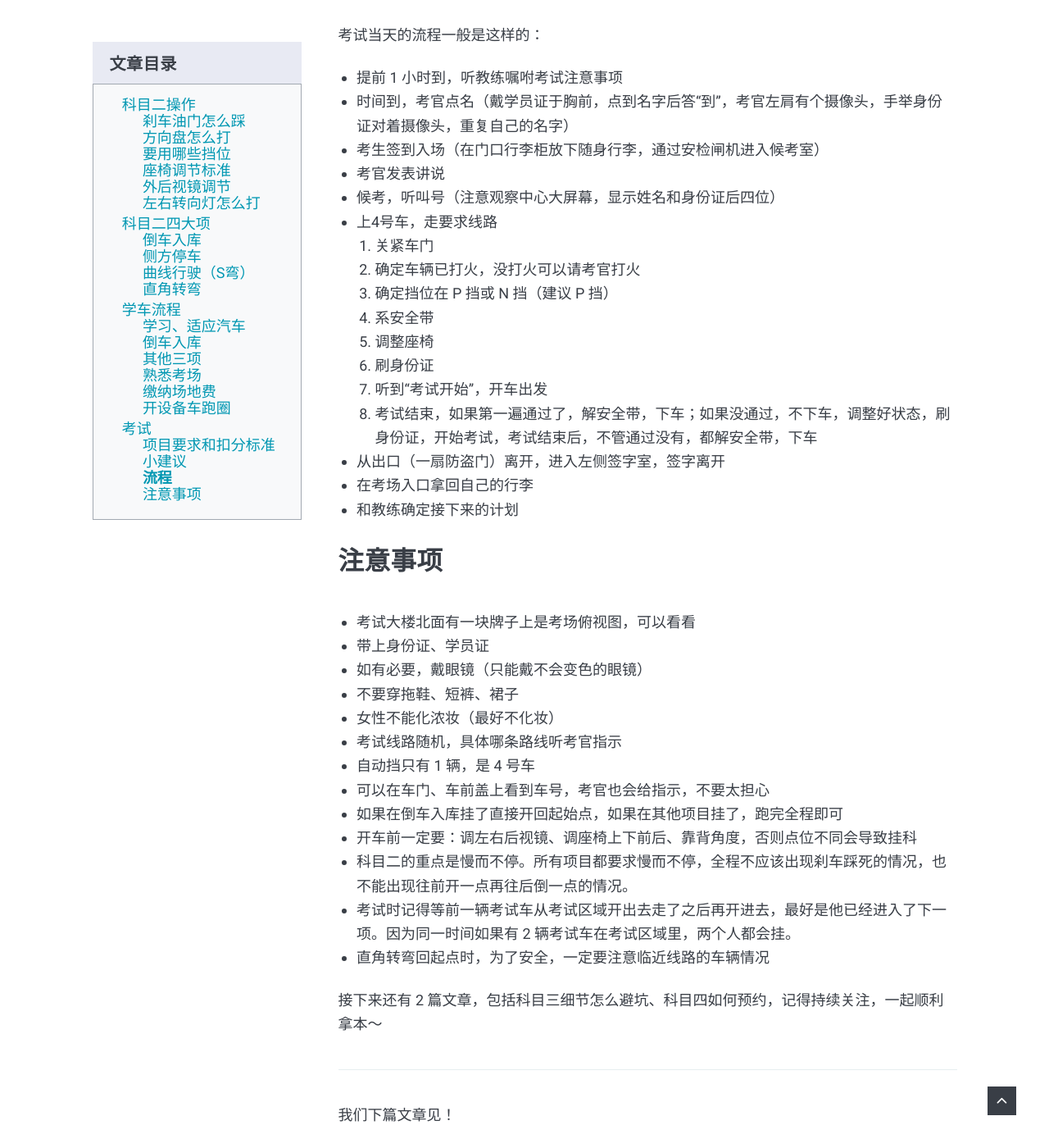
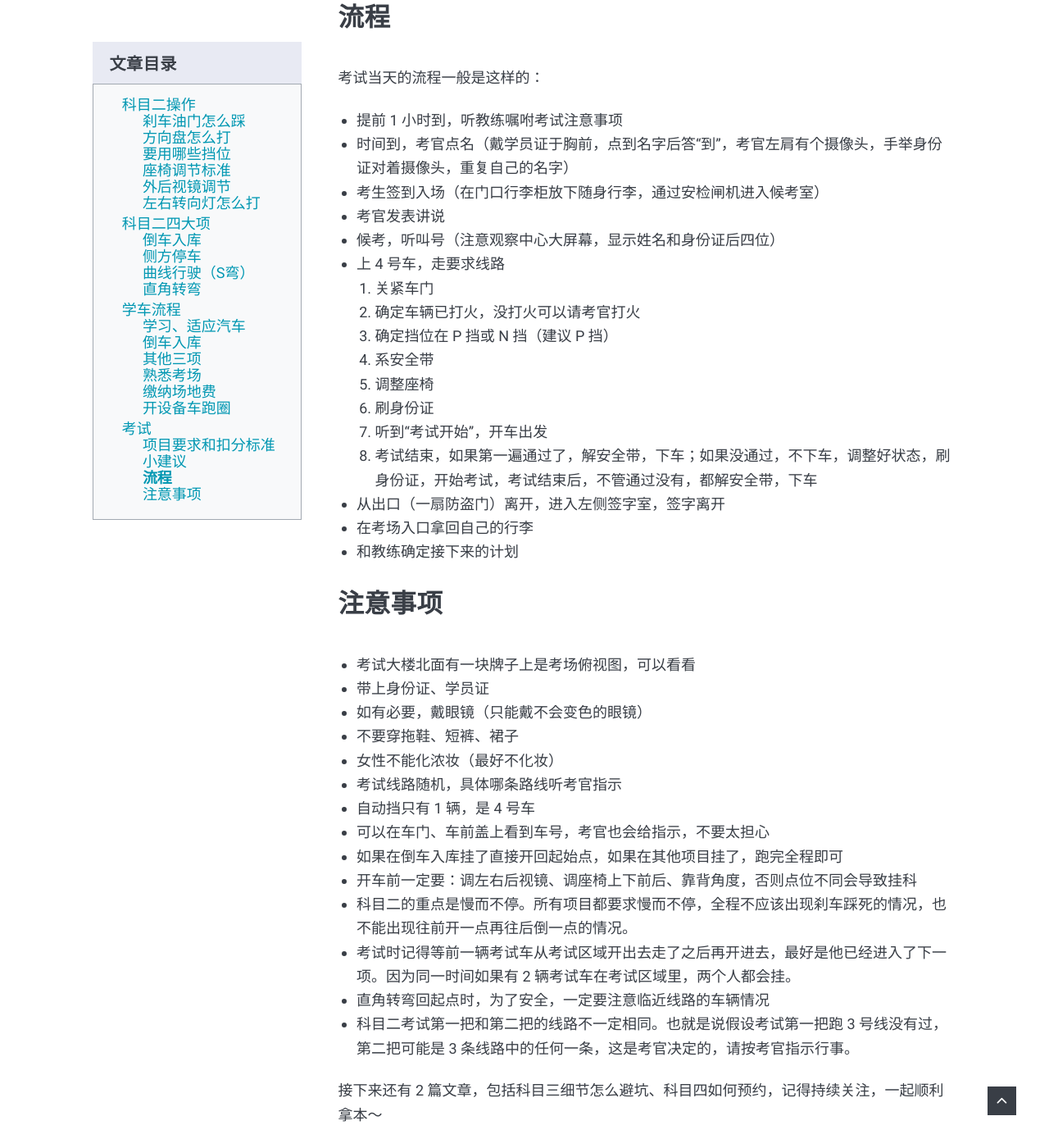
Before and after one commit to xiangxinotes/xiangxinotes.github.io, a Jekyll site: the page built from _posts/2026-02-13-jinghe-driving-test2-full-tutorial.markdown, in a window 1280 px wide and 1400 px high, scrolled down 14335 px. Shown: the whole window at 82% size. Built offline with Jekyll 4.4.1, drawn with Linux system fonts in a browser that asks for light colours; nearby versions of some CDN libraries; comment, search, counter and statistics services are not loaded; some of the changed text lies outside the part shown.

Commit message:
Add more content

```diff
--- a/_posts/2026-02-13-jinghe-driving-test2-full-tutorial.markdown
+++ b/_posts/2026-02-13-jinghe-driving-test2-full-tutorial.markdown
@@ -300,6 +300,8 @@
 
 开设备车的时候，遇到任何问题都不要担忧，要庆幸问题出在了模拟时，这样真正考试的时候就可以很好的规避掉问题。
 
+自动挡设备车有很多辆，所以练起来比较尽兴。
+
 ## 考试
 
 只有周一、周二才能考科目二。考试时，3 条线路随机抽一条开，考生顺序也是随机的。科目二考试满分 100，及格 80。
@@ -393,7 +395,7 @@
 - 考生签到入场（在门口行李柜放下随身行李，通过安检闸机进入候考室）
 - 考官发表讲说
 - 候考，听叫号（注意观察中心大屏幕，显示姓名和身份证后四位）
-- 上4号车，走要求线路
+- 上 4 号车，走要求线路
   1. 关紧车门
   1. 确定车辆已打火，没打火可以请考官打火
   1. 确定挡位在 P 挡或 N 挡（建议 P 挡）
@@ -421,6 +423,7 @@
 - 科目二的重点是慢而不停。所有项目都要求慢而不停，全程不应该出现刹车踩死的情况，也不能出现往前开一点再往后倒一点的情况。
 - 考试时记得等前一辆考试车从考试区域开出去走了之后再开进去，最好是他已经进入了下一项。因为同一时间如果有 2 辆考试车在考试区域里，两个人都会挂。
 - 直角转弯回起点时，为了安全，一定要注意临近线路的车辆情况
+- 科目二考试第一把和第二把的线路不一定相同。也就是说假设考试第一把跑 3 号线没有过，第二把可能是 3 条线路中的任何一条，这是考官决定的，请按考官指示行事。
 
 接下来还有 2 篇文章，包括科目三细节怎么避坑、科目四如何预约，记得持续关注，一起顺利拿本～
 
```
